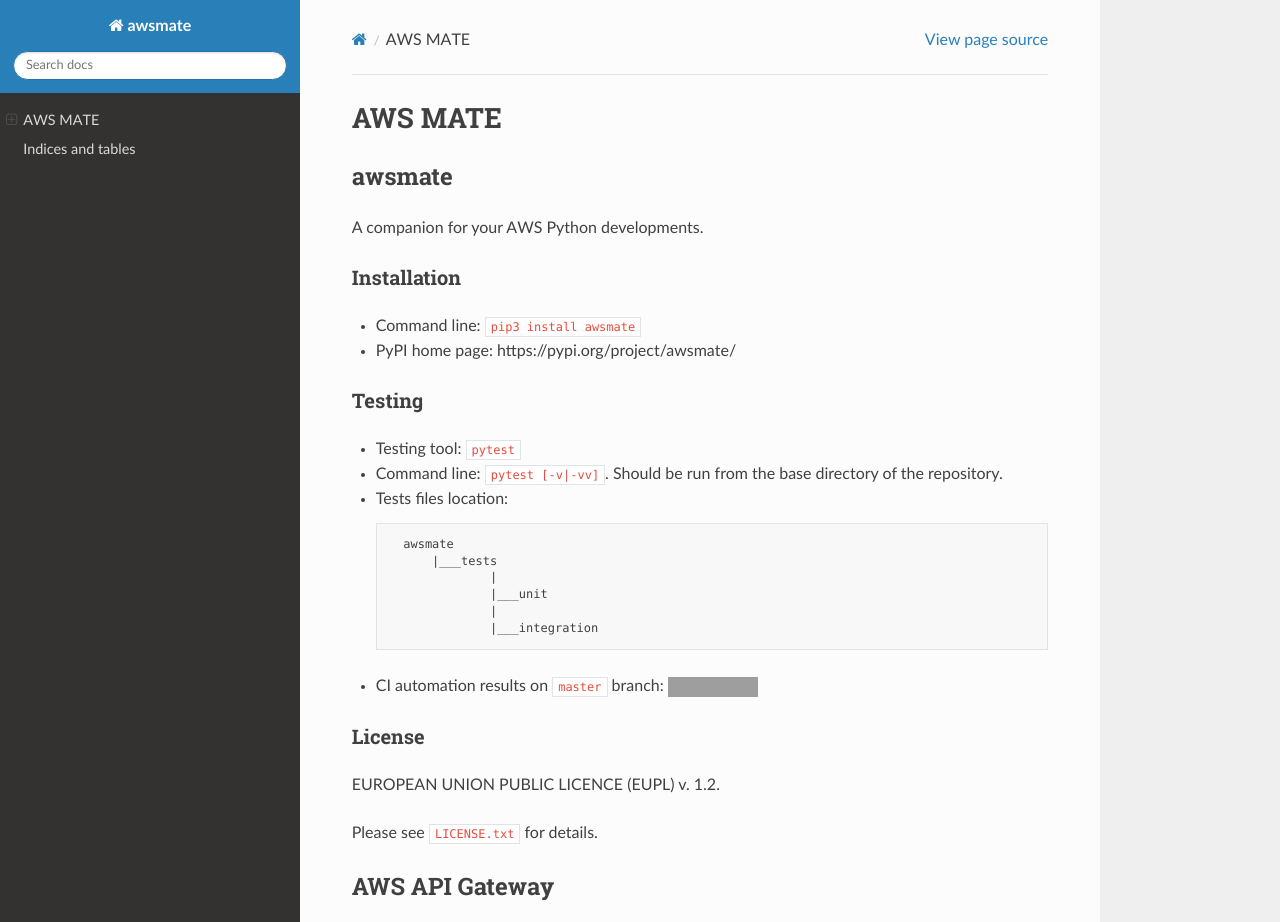
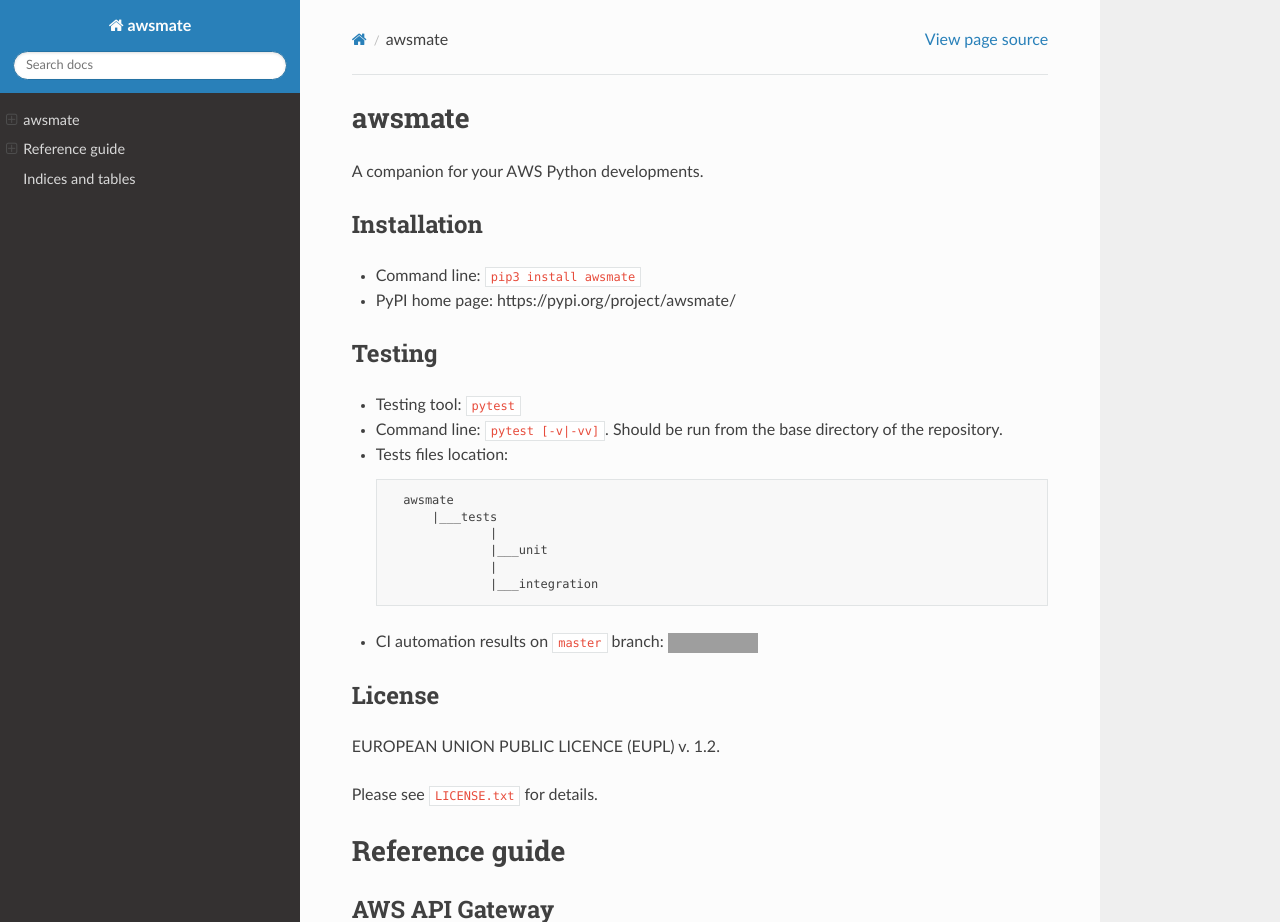
Before and after one commit to shlublu/awsmate, a Sphinx documentation site: the page built from docs/source/index.rst, in a window 1280 px wide and 1400 px high, cut to the strip 0-922 px from the top of the window. Built offline with Sphinx 7.4.7 and the Read the Docs theme 2.0.0, drawn with Linux system fonts in a browser that asks for light colours; grey boxes are pictures that could not be loaded.

Commit message:
Documentation: layout

```diff
--- a/docs/source/index.rst
+++ b/docs/source/index.rst
@@ -1,12 +1,12 @@
-AWS MATE
-========
-
 .. toctree::
-   :maxdepth: 2
+   :maxdepth: 3
    :caption: Contents:
 
 .. include:: ../../README.md
    :parser: myst_parser.sphinx_
+
+Reference guide
+===============
 
 AWS API Gateway
 ---------------
```
